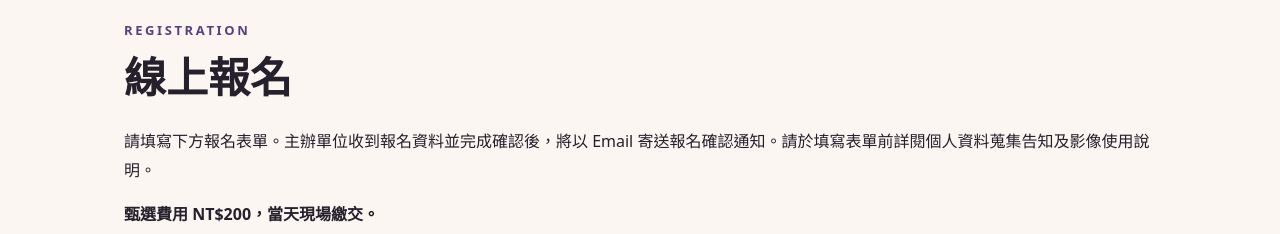
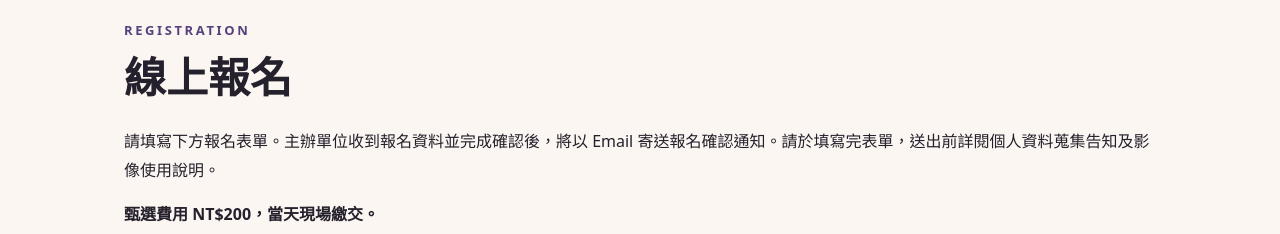
Before and after one commit to dancewith-studio/jazzcrew_training2027, a plain HTML site: page index.html in a window 1280 px wide. Shown: the part 2700-2934 px from the top of the page. Drawn offline with Linux system fonts and the light colour scheme.

```diff
--- a/index.html
+++ b/index.html
@@ -15,7 +15,7 @@
 <section id="about" class="alt"><div class="container"><div class="eyebrow">ABOUT THE PROGRAM</div><h2>從培訓出發，走向舞台</h2><div class="section-intro"><p class="lead">從培訓出發，結合舞台實戰與比賽經驗，我們用時間與熱情，培育有實力、有態度的孩子站上舞台。</p><p>不只是演出、比賽，更重視每位孩子的適性發展，讓舞蹈成為探索自我、建立自信與持續成長的過程。</p></div><div class="cards"><article class="card"><span class="number">01</span><h3>基礎與體能</h3><p>基礎及體能訓練，建立穩定的身體能力。</p></article><article class="card"><span class="number">02</span><h3>風格與技巧</h3><p>舞蹈風格探索與技巧，音樂節奏與舞感培養。</p></article><article class="card"><span class="number">03</span><h3>舞台與交流</h3><p>舞台肢體表現與自信養成，中、日、韓舞蹈文化交流。</p></article></div></div></section>
 <section id="instructors"><div class="container"><div class="eyebrow">INSTRUCTORS</div><h2>師資介紹</h2><div class="teacher-note"><p>三位老師的個別照片、姓名與簡介將於資料確認後補上。主視覺海報已呈現三位老師。</p></div></div></section>
 <section id="audition" class="alt"><div class="container"><div class="eyebrow">AUDITION DETAILS</div><h2>徵選資格與方式</h2><div class="info"><article><span class="pill">甄選資格</span><p><strong>10 歲以上、18 歲以下</strong>具備至少兩年舞蹈經驗。風格以 Jazz Funk、Street Jazz、Waacking、女團 K-Pop 等偏女性呈現風格為主。</p></article><article><span class="pill">時間地點</span><p><strong>2026 年 12 月 13 日（日）</strong>12:40 報到，13:00 開始。<br>台北市松江路363號1樓。</p></article><article><span class="number">01 / 現場指定排舞</span><h3>老師教學排舞後展示</h3><p>由老師現場教學舞蹈組合，學員學習後進行展示。</p></article><article><span class="number">02 / 自我介紹</span><h3>自我介紹</h3><p>由徵選者進行自我介紹。</p></article><article><span class="number">03 / SOLO</span><h3>一分鐘自備 Solo</h3><p>請自行準備一分鐘 Solo。音樂請事先上傳雲端，並於報名表提供可存取的連結。</p></article><article><span class="pill">甄選費用</span><p><strong>NT$200</strong>於徵選當天報到時現場繳交，無須事先匯款。</p></article></div></div></section>
-<section id="registration"><div class="container"><div class="eyebrow">REGISTRATION</div><h2>線上報名</h2><p>請填寫下方報名表單。主辦單位收到報名資料並完成確認後，將以 Email 寄送報名確認通知。請於填寫表單前詳閱個人資料蒐集告知及影像使用說明。</p><p><strong>甄選費用 NT$200，當天現場繳交。</strong></p><div class="form-wrap"><div class="form-fallback">若表單無法顯示，請<a href="https://docs.google.com/forms/d/e/1FAIpQLSfznQRAzKn-5dHZGQDgITfxgVYfZszeWt3si5VTdHHiMJZl2g/viewform" target="_blank" rel="noopener noreferrer">點此開啟 Google Forms</a>。</div><iframe title="DanceWith Jazz Crew 2027 徵選報名表" src="https://docs.google.com/forms/d/e/1FAIpQLSfznQRAzKn-5dHZGQDgITfxgVYfZszeWt3si5VTdHHiMJZl2g/viewform?embedded=true" loading="lazy">載入中…</iframe></div></div></section>
+<section id="registration"><div class="container"><div class="eyebrow">REGISTRATION</div><h2>線上報名</h2><p>請填寫下方報名表單。主辦單位收到報名資料並完成確認後，將以 Email 寄送報名確認通知。請於填寫完表單，送出前詳閱個人資料蒐集告知及影像使用說明。</p><p><strong>甄選費用 NT$200，當天現場繳交。</strong></p><div class="form-wrap"><div class="form-fallback">若表單無法顯示，請<a href="https://docs.google.com/forms/d/e/1FAIpQLSfznQRAzKn-5dHZGQDgITfxgVYfZszeWt3si5VTdHHiMJZl2g/viewform" target="_blank" rel="noopener noreferrer">點此開啟 Google Forms</a>。</div><iframe title="DanceWith Jazz Crew 2027 徵選報名表" src="https://docs.google.com/forms/d/e/1FAIpQLSfznQRAzKn-5dHZGQDgITfxgVYfZszeWt3si5VTdHHiMJZl2g/viewform?embedded=true" loading="lazy">載入中…</iframe></div></div></section>
 <section class="alt"><div class="container"><div class="eyebrow">NOTICE</div><h2>注意事項</h2><div class="section-intro notice"><p>本活動由台灣國際舞蹈藝術協會（DanceWith 舞蹈學院）主辦，保有最終修改、變更、活動解釋及取消本活動之權利。若有相關異動，將公告於官方 Instagram 並以 Email 通知。</p><h3>個人資料與影像使用說明</h3><p>本活動依個人資料保護相關規定辦理。報名者及其家長／法定代理人請於報名前詳閱 Google 報名表單中的個人資料蒐集告知事項及影像使用說明。</p><p>活動當天將進行照片及影片紀錄，部分影像可能用於主辦單位官方網站及社群平台。是否同意公開使用可辨識報名者的影像，將於報名表單中另行確認；選擇不同意不影響徵選資格。</p></div></div></section>
 </main><footer class="footer"><strong>DANCEWITH</strong><p>台北市松江路363號1樓</p><p><a href="https://www.instagram.com/dancewith_studio/" target="_blank" rel="noopener noreferrer">Instagram</a><a href="https://www.facebook.com/dancewithstudio" target="_blank" rel="noopener noreferrer">Facebook</a><a href="https://lin.ee/9I4amOL" target="_blank" rel="noopener noreferrer">LINE</a></p><small>© 2027 DanceWith</small></footer>
 </body></html>
```
